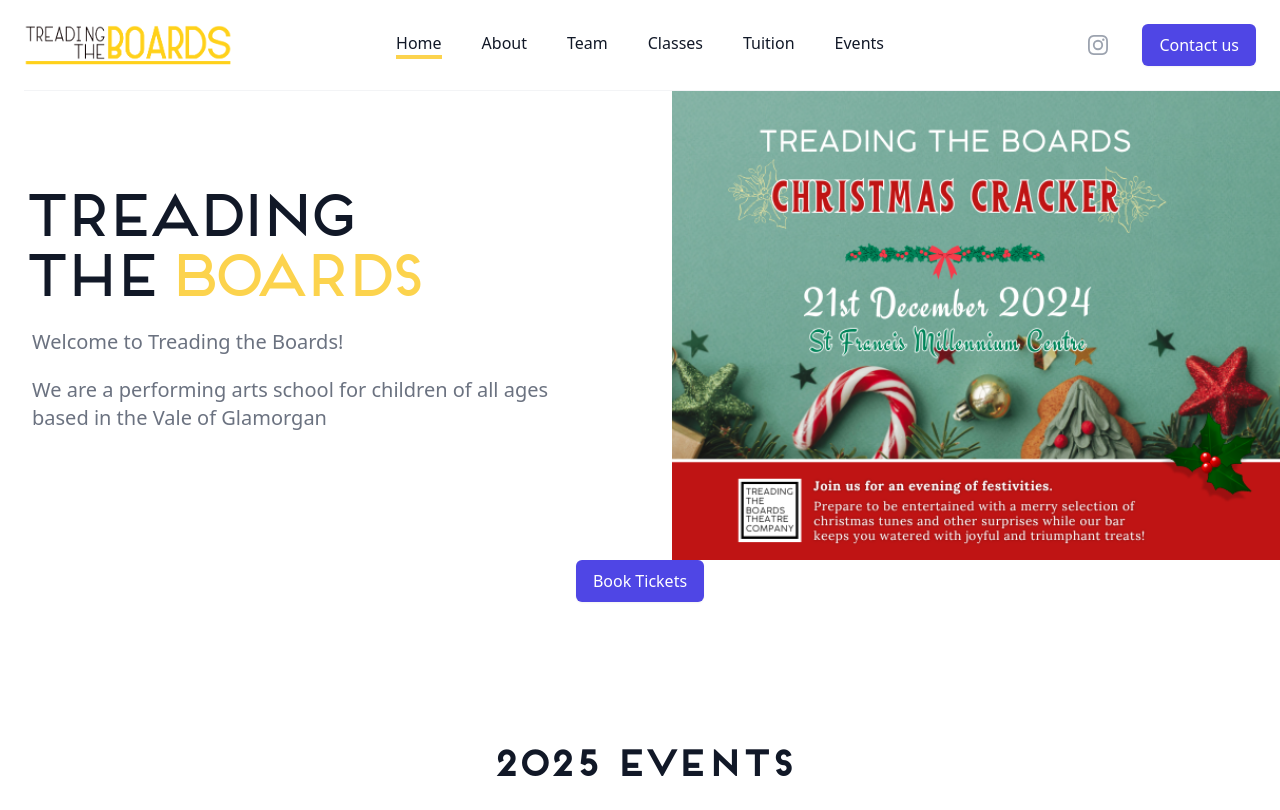
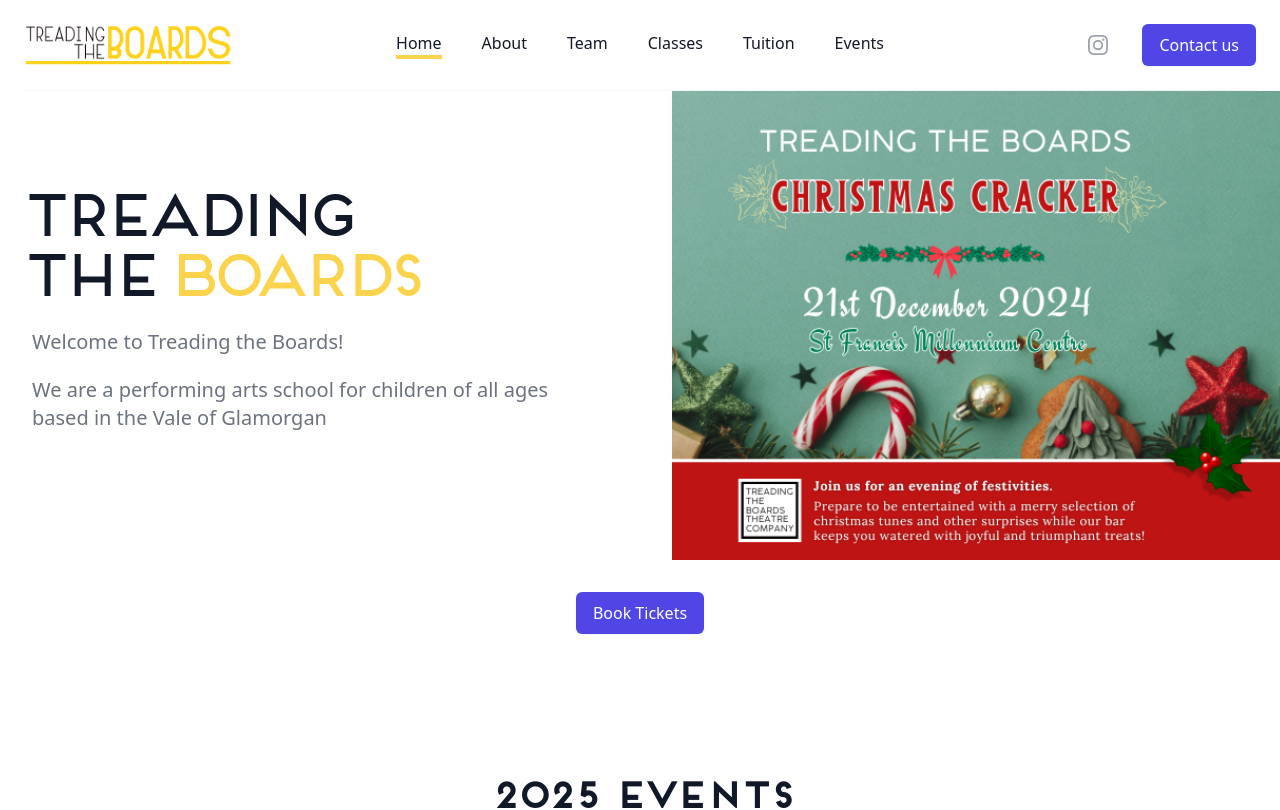
Before and after one commit to thegoodnate/treadingtheboards, a Vue app: page / in a window 1280 px wide. Shown: the top 810 px of the page. Built offline with nearby package versions, Linux system fonts and the light colour scheme; a web font is replaced by a local one.

Commit message:
updated margins

```diff
--- a/src/components/Hero.vue
+++ b/src/components/Hero.vue
@@ -29,7 +29,7 @@
       <img class="h-56 w-full object-cover sm:h-72 md:h-96 lg:w-full lg:h-full" src="/images/xmas_cracker.png" alt="Treading the boards cristmas cracker" />
     </div>
   </div>
-  <div class="text-center mb-5">
+  <div class="text-center mt-8">
     <a href="https://www.ticketsource.co.uk/treading-the-boards-theatre-company/t-jzdaxod" target="_blank"
       class="whitespace-nowrap inline-flex items-center justify-center px-4 py-2 border border-transparent rounded-md shadow-sm text-base font-medium text-white bg-indigo-600 hover:bg-indigo-700">
       Book Tickets
```
